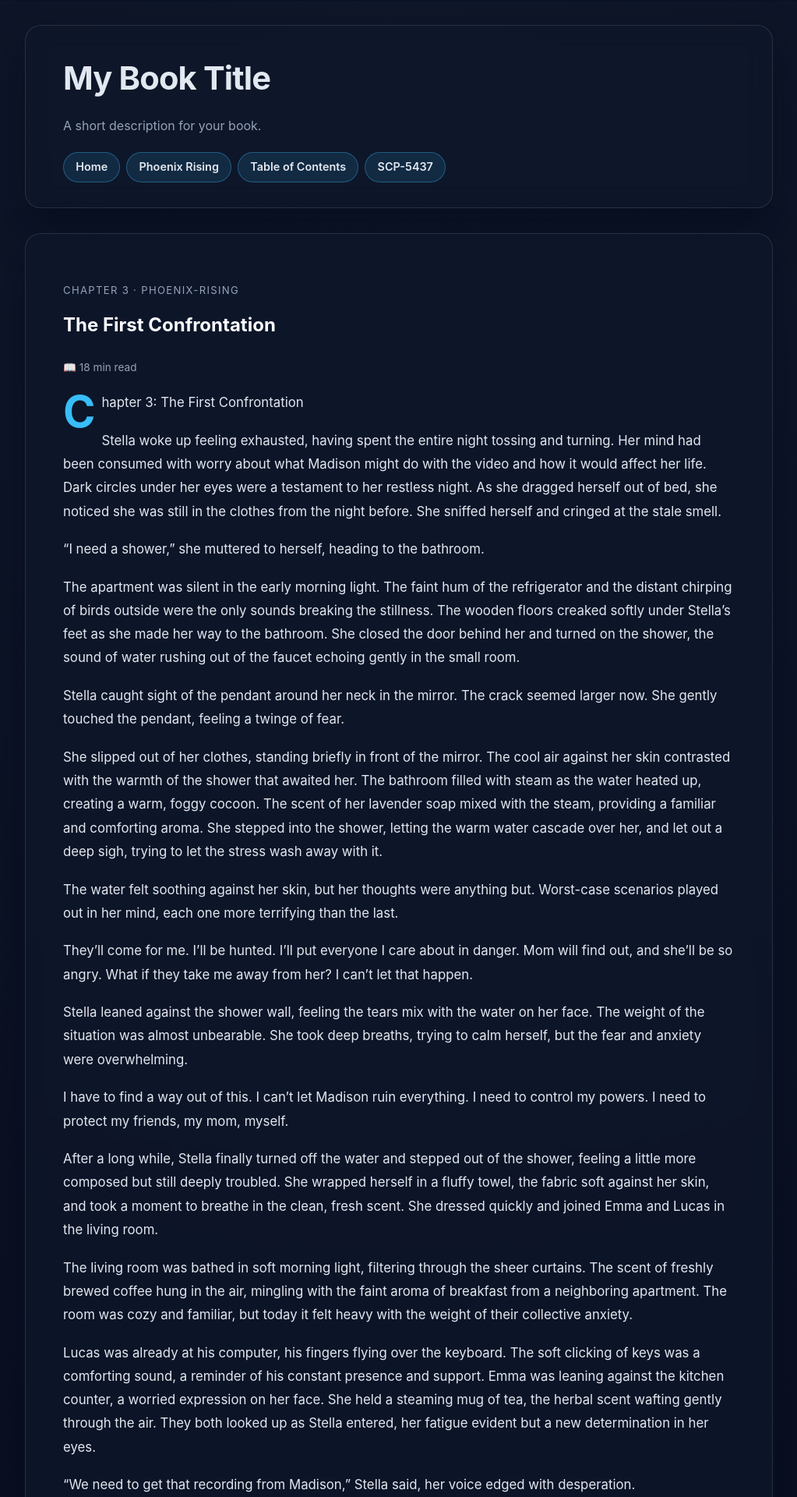
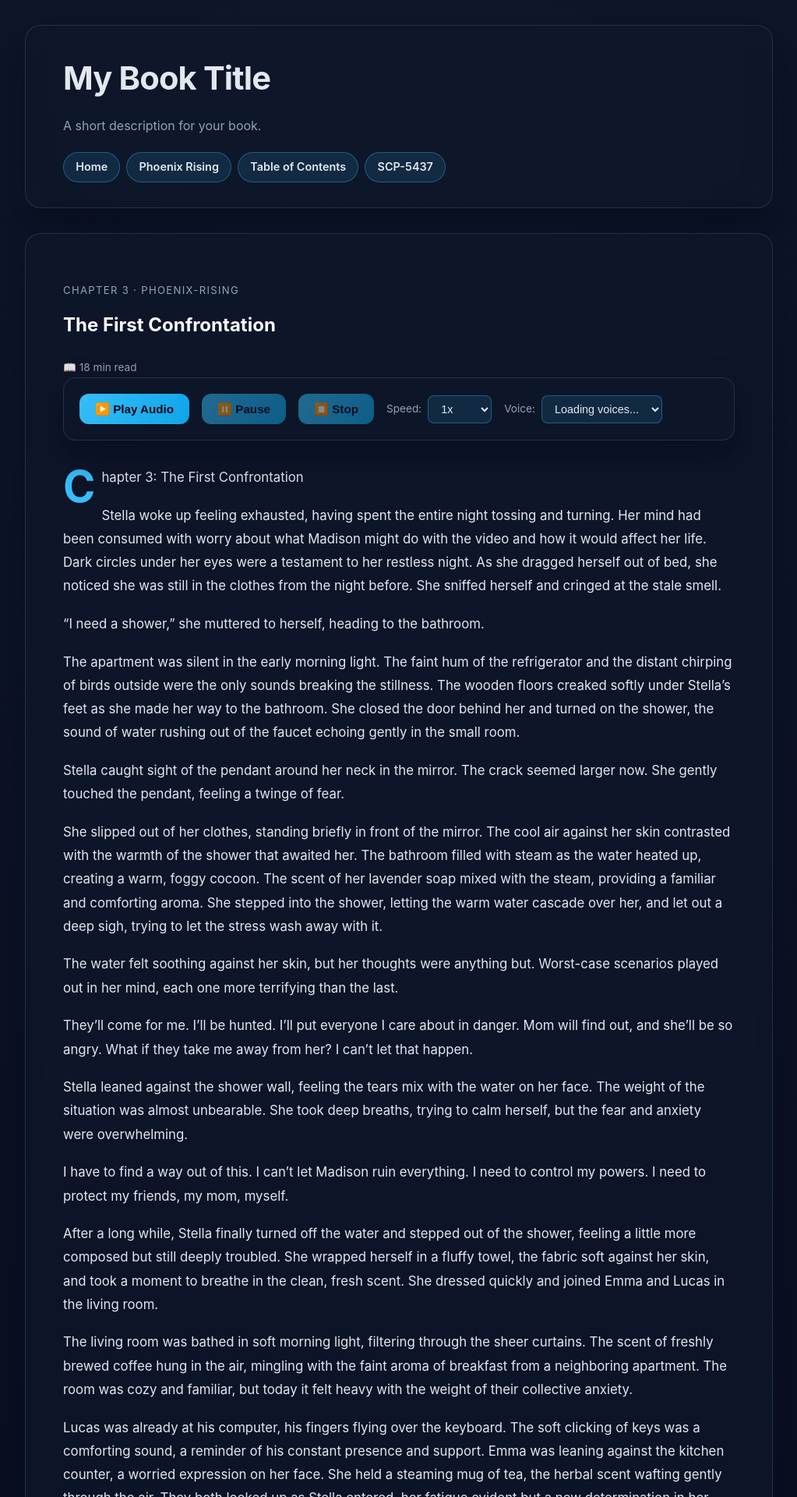
Before and after one commit to CosmicPhoenix171/Books, a Jekyll site: the page built from phoenix-rising/chapter-3.md, in a window 1280 px wide. Shown: the top 1920 px of the page at 78% size, without its empty margins (128-1151 px from the left). Built offline with Jekyll 4.4.1, drawn with Linux system fonts in a browser that asks for light colours.

Commit message:
Add audio player with controls and voice selection to chapter layout

```diff
--- a/_layouts/chapter.html
+++ b/_layouts/chapter.html
@@ -7,6 +7,33 @@ layout: default
   {% endif %}
   <h2>{{ page.title }}</h2>
   <div class="reading-time">📖 {{ content | number_of_words | divided_by: 200 }} min read</div>
+
+  <div class="audio-player">
+    <div class="audio-controls">
+      <button id="play-audio" class="audio-btn">▶️ Play Audio</button>
+      <button id="pause-audio" class="audio-btn" disabled>⏸️ Pause</button>
+      <button id="stop-audio" class="audio-btn" disabled>⏹️ Stop</button>
+
+      <label class="audio-label">
+        Speed:
+        <select id="audio-speed" class="audio-select">
+          <option value="0.75">0.75x</option>
+          <option value="1" selected>1x</option>
+          <option value="1.25">1.25x</option>
+          <option value="1.5">1.5x</option>
+          <option value="1.75">1.75x</option>
+          <option value="2">2x</option>
+        </select>
+      </label>
+
+      <label class="audio-label">
+        Voice:
+        <select id="audio-voice" class="audio-select">
+          <option>Loading voices...</option>
+        </select>
+      </label>
+    </div>
+  </div>
   <div class="chapter-content">
     {{ content }}
   </div>
--- a/_layouts/default.html
+++ b/_layouts/default.html
@@ -199,6 +199,59 @@
         text-decoration: none;
         color: inherit;
       }
+      .audio-player {
+        position: sticky;
+        top: 1rem;
+        background: var(--card);
+        border: 1px solid var(--border);
+        border-radius: 1rem;
+        padding: 1.25rem;
+        margin-bottom: 2rem;
+        box-shadow: 0 20px 45px rgba(2, 6, 23, 0.4);
+        backdrop-filter: blur(16px);
+        z-index: 100;
+      }
+      .audio-controls {
+        display: flex;
+        align-items: center;
+        gap: 1rem;
+        flex-wrap: wrap;
+      }
+      .audio-btn {
+        background: linear-gradient(120deg, var(--accent), var(--accent-strong));
+        color: #020617;
+        border: none;
+        padding: 0.65rem 1.25rem;
+        border-radius: 0.75rem;
+        font-weight: 700;
+        cursor: pointer;
+        transition: transform 180ms ease, box-shadow 180ms ease;
+        font-size: 0.95rem;
+      }
+      .audio-btn:hover {
+        transform: translateY(-1px);
+        box-shadow: 0 15px 30px rgba(14, 165, 233, 0.4);
+      }
+      .audio-btn:disabled {
+        opacity: 0.5;
+        cursor: not-allowed;
+      }
+      .audio-select {
+        background: rgba(56, 189, 248, 0.12);
+        border: 1px solid rgba(56, 189, 248, 0.35);
+        color: var(--text);
+        padding: 0.5rem 0.75rem;
+        border-radius: 0.5rem;
+        font-size: 0.9rem;
+        cursor: pointer;
+      }
+      .audio-label {
+        color: var(--muted);
+        font-size: 0.85rem;
+        display: flex;
+        align-items: center;
+        gap: 0.5rem;
+      }
       footer {
         color: var(--muted);
         font-size: 0.9rem;
@@ -247,12 +300,104 @@
     </footer>
     <div id="progress-bar"></div>
     <script>
+      // Progress bar
       window.addEventListener('scroll', () => {
         const winScroll = document.documentElement.scrollTop;
         const height = document.documentElement.scrollHeight - document.documentElement.clientHeight;
         const scrolled = (winScroll / height) * 100;
         document.getElementById('progress-bar').style.width = scrolled + '%';
       });
+
+      // Text-to-Speech Audio Player
+      if ('speechSynthesis' in window) {
+        const synth = window.speechSynthesis;
+        let utterance = null;
+        let isPaused = false;
+        let currentText = '';
+
+        const playBtn = document.getElementById('play-audio');
+        const pauseBtn = document.getElementById('pause-audio');
+        const stopBtn = document.getElementById('stop-audio');
+        const speedSelect = document.getElementById('audio-speed');
+        const voiceSelect = document.getElementById('audio-voice');
+
+        // Populate voices
+        function loadVoices() {
+          const voices = synth.getVoices();
+          voiceSelect.innerHTML = '';
+          voices.forEach((voice, index) => {
+            const option = document.createElement('option');
+            option.value = index;
+            option.textContent = `${voice.name} (${voice.lang})`;
+            if (voice.default) option.selected = true;
+            voiceSelect.appendChild(option);
+          });
+        }
+
+        if (synth.getVoices().length) loadVoices();
+        synth.onvoiceschanged = loadVoices;
+
+        function getChapterText() {
+          const content = document.querySelector('.chapter-content');
+          if (!content) return document.querySelector('main').innerText;
+          return content.innerText;
+        }
+
+        playBtn.addEventListener('click', () => {
+          if (isPaused && utterance) {
+            synth.resume();
+            isPaused = false;
+            playBtn.disabled = true;
+            pauseBtn.disabled = false;
+            return;
+          }
+
+          synth.cancel();
+          currentText = getChapterText();
+          utterance = new SpeechSynthesisUtterance(currentText);
+
+          const voices = synth.getVoices();
+          utterance.voice = voices[voiceSelect.value];
+          utterance.rate = parseFloat(speedSelect.value);
+
+          utterance.onend = () => {
+            playBtn.disabled = false;
+            pauseBtn.disabled = true;
+            stopBtn.disabled = true;
+          };
+
+          synth.speak(utterance);
+          playBtn.disabled = true;
+          pauseBtn.disabled = false;
+          stopBtn.disabled = false;
+        });
+
+        pauseBtn.addEventListener('click', () => {
+          synth.pause();
+          isPaused = true;
+          playBtn.disabled = false;
+          pauseBtn.disabled = true;
+        });
+
+        stopBtn.addEventListener('click', () => {
+          synth.cancel();
+          isPaused = false;
+          playBtn.disabled = false;
+          pauseBtn.disabled = true;
+          stopBtn.disabled = true;
+        });
+
+        speedSelect.addEventListener('change', () => {
+          if (utterance && synth.speaking) {
+            const wasPaused = synth.paused;
+            synth.cancel();
+            utterance.rate = parseFloat(speedSelect.value);
+            if (!wasPaused) {
+              synth.speak(utterance);
+            }
+          }
+        });
+      }
     </script>
   </body>
 </html>
```
